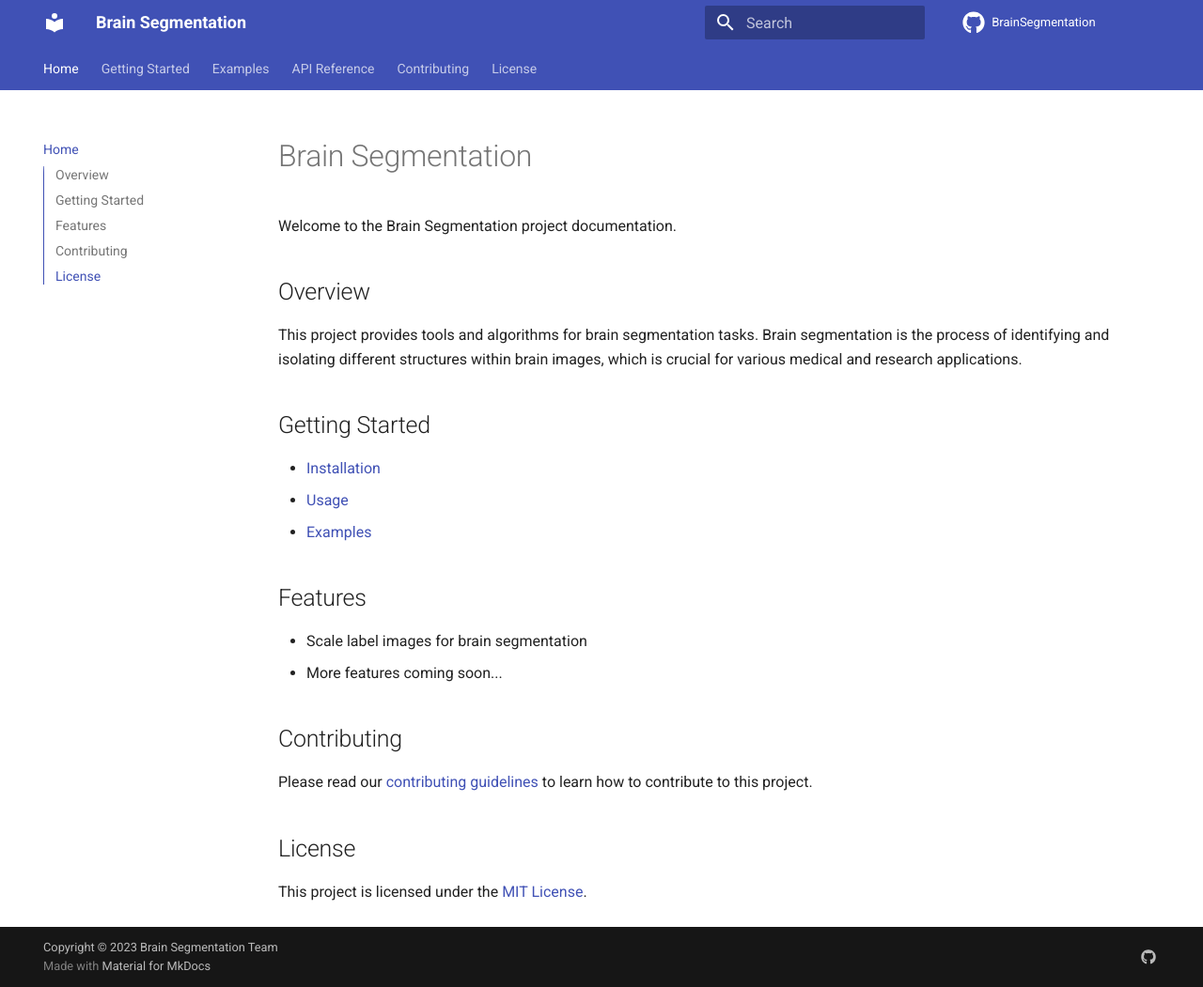
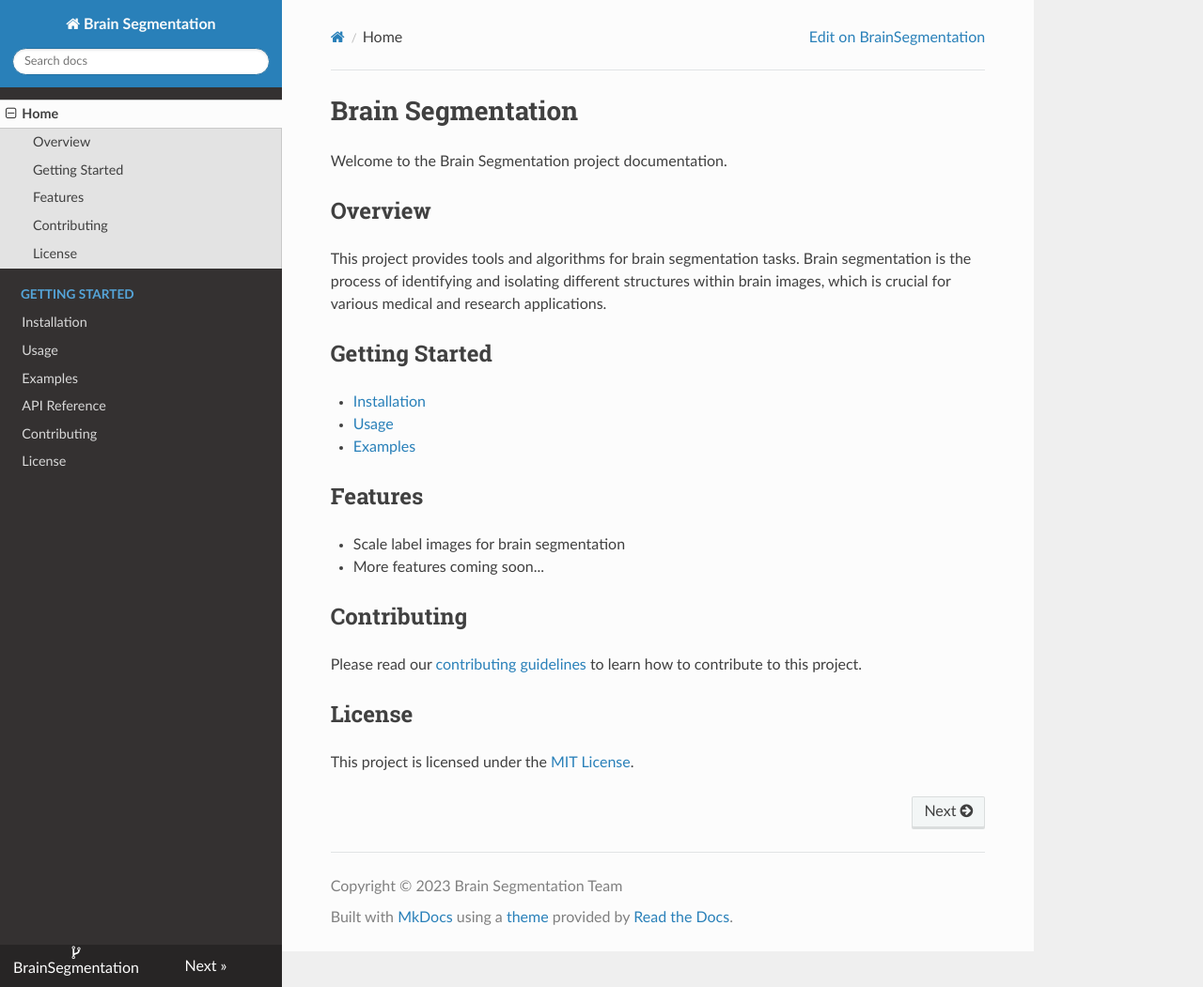
Before and after one commit to halirutan/BrainSegmentation, an MkDocs documentation site: the page built from docs/index.md, in a window 1280 px wide and 1051 px high. Shown: the whole window at 94% size. Built offline with MkDocs 1.6.1, drawn with Linux system fonts in a browser that asks for light colours; nearby versions of some CDN libraries; comment, search, counter and statistics services are not loaded; the version menu is left out.

```diff
--- a/mkdocs.yml
+++ b/mkdocs.yml
@@ -12,21 +12,7 @@
 
 # Configuration
 theme:
-  name: material
-  palette:
-    primary: indigo
-    accent: indigo
-  features:
-    - navigation.tabs
-    - navigation.sections
-    - toc.integrate
-    - search.suggest
-    - search.highlight
-    - content.tabs.link
-    - content.code.annotation
-    - content.code.copy
-  icon:
-    repo: fontawesome/brands/github
+  name: readthedocs
 
 # Extensions
 markdown_extensions:
@@ -36,24 +22,6 @@
   - meta
   - toc:
       permalink: true
-  - pymdownx.arithmatex
-  - pymdownx.betterem:
-      smart_enable: all
-  - pymdownx.caret
-  - pymdownx.critic
-  - pymdownx.details
-  - pymdownx.highlight
-  - pymdownx.inlinehilite
-  - pymdownx.keys
-  - pymdownx.magiclink
-  - pymdownx.mark
-  - pymdownx.smartsymbols
-  - pymdownx.superfences
-  - pymdownx.tabbed:
-      alternate_style: true
-  - pymdownx.tasklist:
-      custom_checkbox: true
-  - pymdownx.tilde
 
 # Navigation structure
 nav:
@@ -69,11 +37,3 @@
 # Plugins
 plugins:
   - search
-
-# Extra settings
-extra:
-  social:
-    - icon: fontawesome/brands/github
-      link: https://github.com/yourusername/BrainSegmentation
-  version:
-    provider: mike
```
Also changed, not shown: 1 other file.
